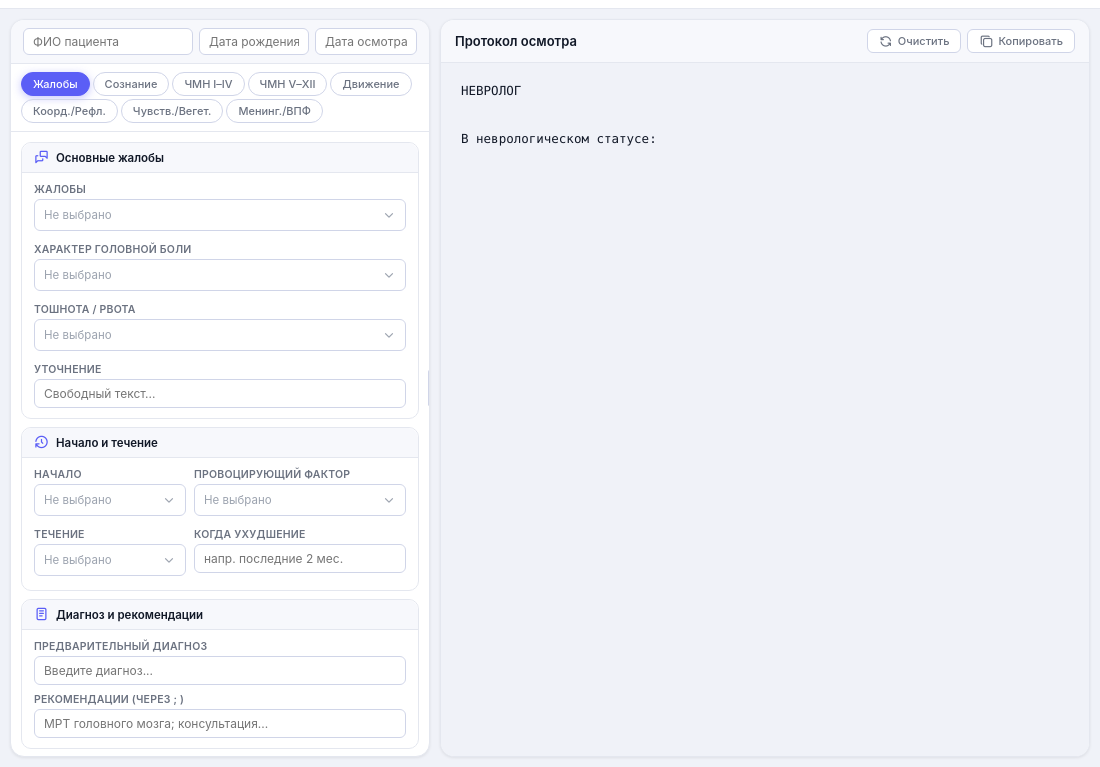
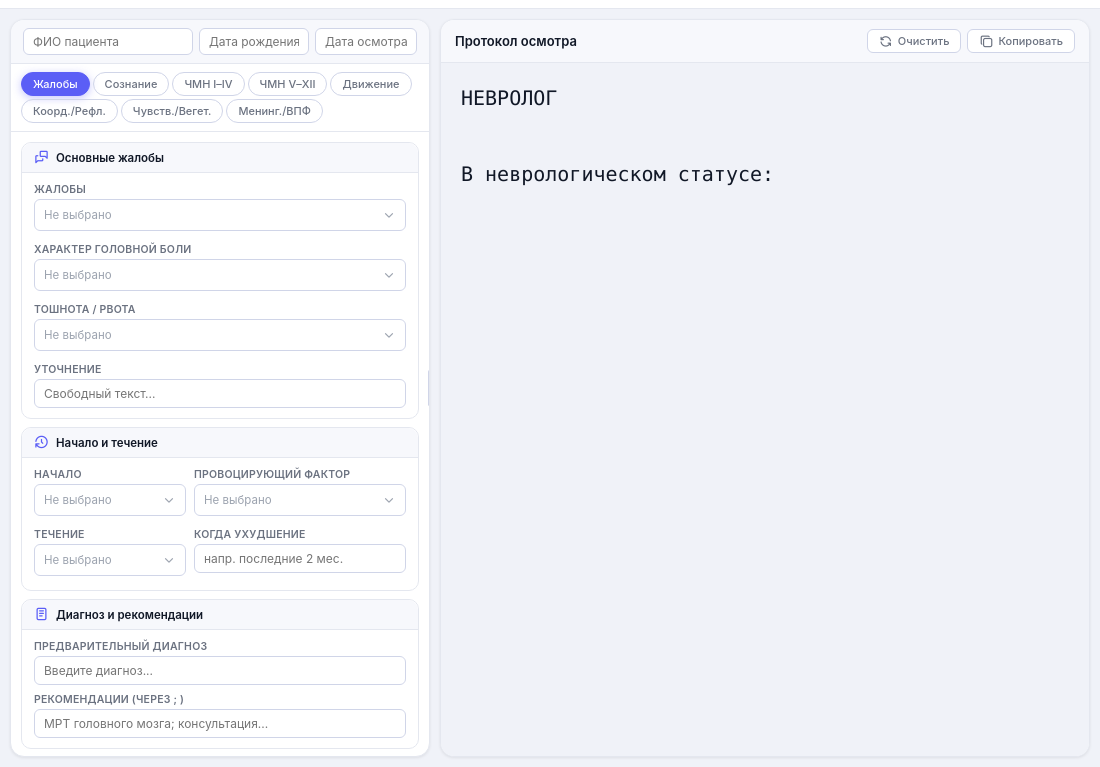
Before and after one commit to dredd-png/fantastic-enigma, an Electron app: page src/index.html in a window 1100 px wide. Shown: the part 33-800 px from the top of the page. Drawn offline with Linux system fonts and the light colour scheme.

Commit message:
feat: font size control in protocol

```diff
--- a/src/index.html
+++ b/src/index.html
@@ -441,7 +441,7 @@ body {
 .protocol {
   flex: 1;
   padding: 16px 20px;
-  font-size: 12.5px;
+  font-size: 20px;
   line-height: 1.9;
   color: var(--c-text);
   white-space: pre-wrap;
```
